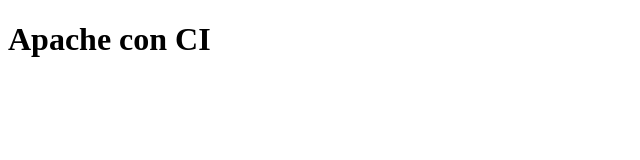
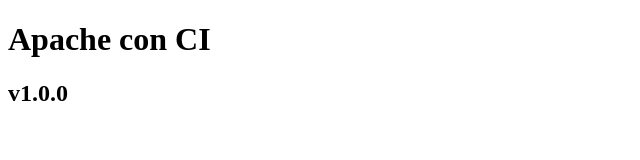
Before and after one commit to 2DAWAIreneAZ/apache-con-ci, a plain HTML site: page htdocs/index.html in a window 1280 px wide. Shown: the full height of the page, 0-640 px from the left. Drawn offline with Linux system fonts and the light colour scheme.

Commit message:
Cambio en html

```diff
--- a/htdocs/index.html
+++ b/htdocs/index.html
@@ -7,5 +7,6 @@
 </head>
 <body>
     <h1>Apache con CI</h1>
+    <h2>v1.0.0</h2>
 </body>
 </html>
```
